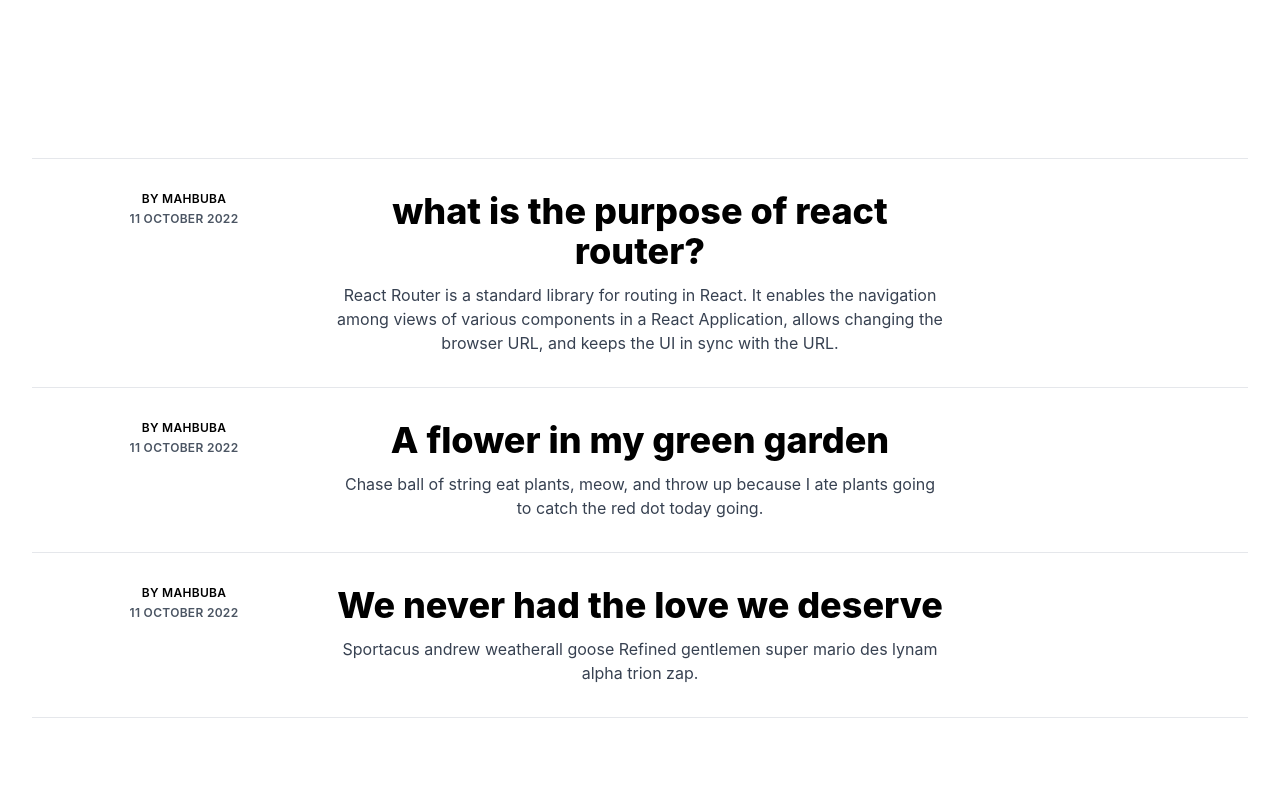
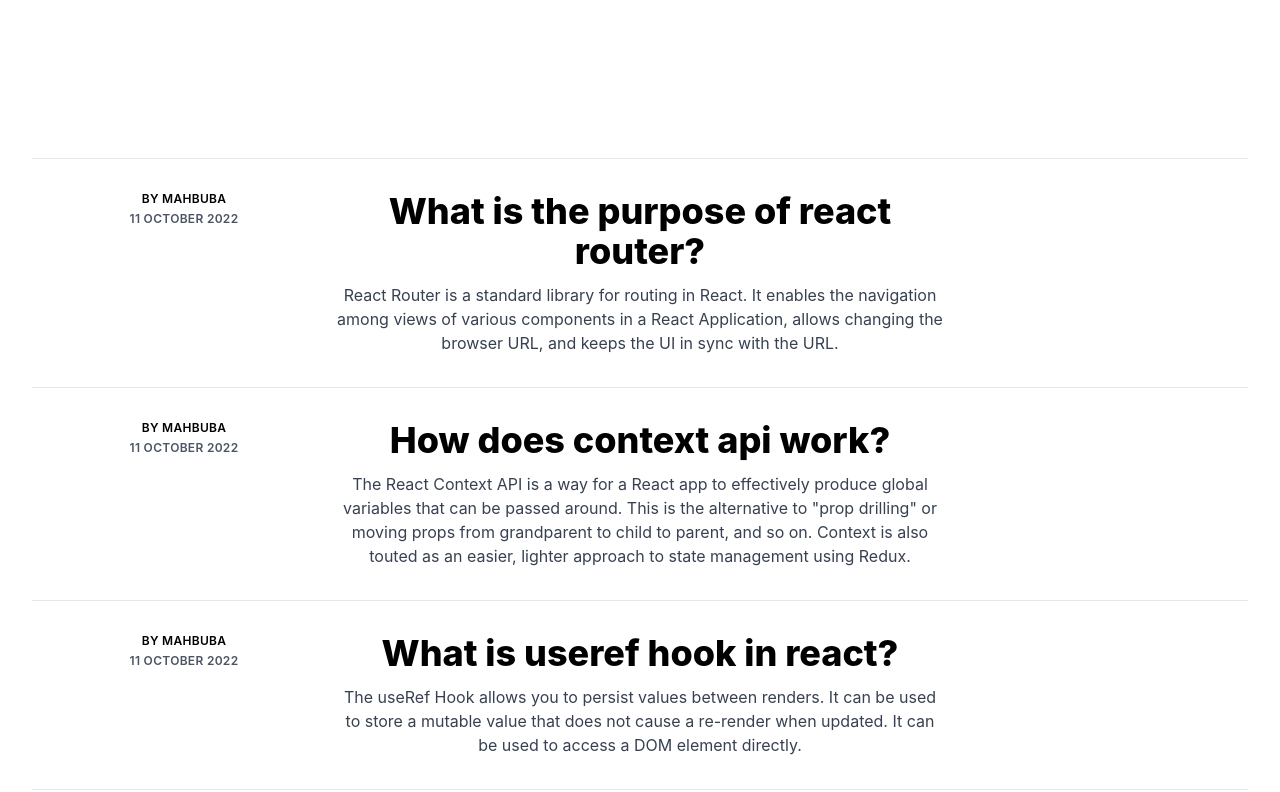
Before and after one commit to Mahbuba-Akhter-Ema/quizo, a React (Create React App) app: page /blog in a window 1280 px wide. Shown: the part 432-1224 px from the top of the page. Built offline with nearby package versions, Linux system fonts and the light colour scheme.

Commit message:
blog completed

```diff
--- a/src/App.js
+++ b/src/App.js
@@ -2,6 +2,7 @@ import { createBrowserRouter, RouterProvider } from 'react-router-dom';
 import './App.css';
 import Blog from './components/Blog/Blog';
 import ErrorPage from './components/ErrorPage/ErrorPage';
+import Header from './components/Header/Header';
 import Home from './components/Home/Home';
 import Main from './components/Main/Main';
 import QuizDetails from './components/QuizDetails/QuizDetails';
--- a/src/components/Blog/Blog.js
+++ b/src/components/Blog/Blog.js
@@ -25,12 +25,12 @@ const Blog = () => {
                 className="inline-block text-black transition-colors duration-200 hover:text-deep-purple-accent-700"
               >
                 <p className="text-3xl font-extrabold leading-none sm:text-4xl xl:text-4xl">
-                what is the purpose of react router?
+                What is the purpose of react router?
                 </p>
               </a>
             </div>
             <p className="text-gray-700">
-            React Router is a standard library for routing in React. It enables the navigation among views of various components in a React Application, allows changing the browser URL, and keeps the UI in sync with the URL.
+               React Router is a standard library for routing in React. It enables the navigation among views of various components in a React Application, allows changing the browser URL, and keeps the UI in sync with the URL.
             </p>
           </div>
         </div>
@@ -55,13 +55,12 @@ const Blog = () => {
                 className="inline-block text-black transition-colors duration-200 hover:text-deep-purple-accent-700"
               >
                 <p className="text-3xl font-extrabold leading-none sm:text-4xl xl:text-4xl">
-                  A flower in my green garden
+                How does context api work?
                 </p>
               </a>
             </div>
             <p className="text-gray-700">
-              Chase ball of string eat plants, meow, and throw up because I ate
-              plants going to catch the red dot today going.
+                The React Context API is a way for a React app to effectively produce global variables that can be passed around. This is the alternative to "prop drilling" or moving props from grandparent to child to parent, and so on. Context is also touted as an easier, lighter approach to state management using Redux.
             </p>
           </div>
         </div>
@@ -86,13 +85,12 @@ const Blog = () => {
                 className="inline-block text-black transition-colors duration-200 hover:text-deep-purple-accent-700"
               >
                 <p className="text-3xl font-extrabold leading-none sm:text-4xl xl:text-4xl">
-                  We never had the love we deserve
+                What is useref hook in react?
                 </p>
               </a>
             </div>
             <p className="text-gray-700">
-              Sportacus andrew weatherall goose Refined gentlemen super mario
-              des lynam alpha trion zap.
+               The useRef Hook allows you to persist values between renders. It can be used to store a mutable value that does not cause a re-render when updated. It can be used to access a DOM element directly.
             </p>
           </div>
         </div>
```
